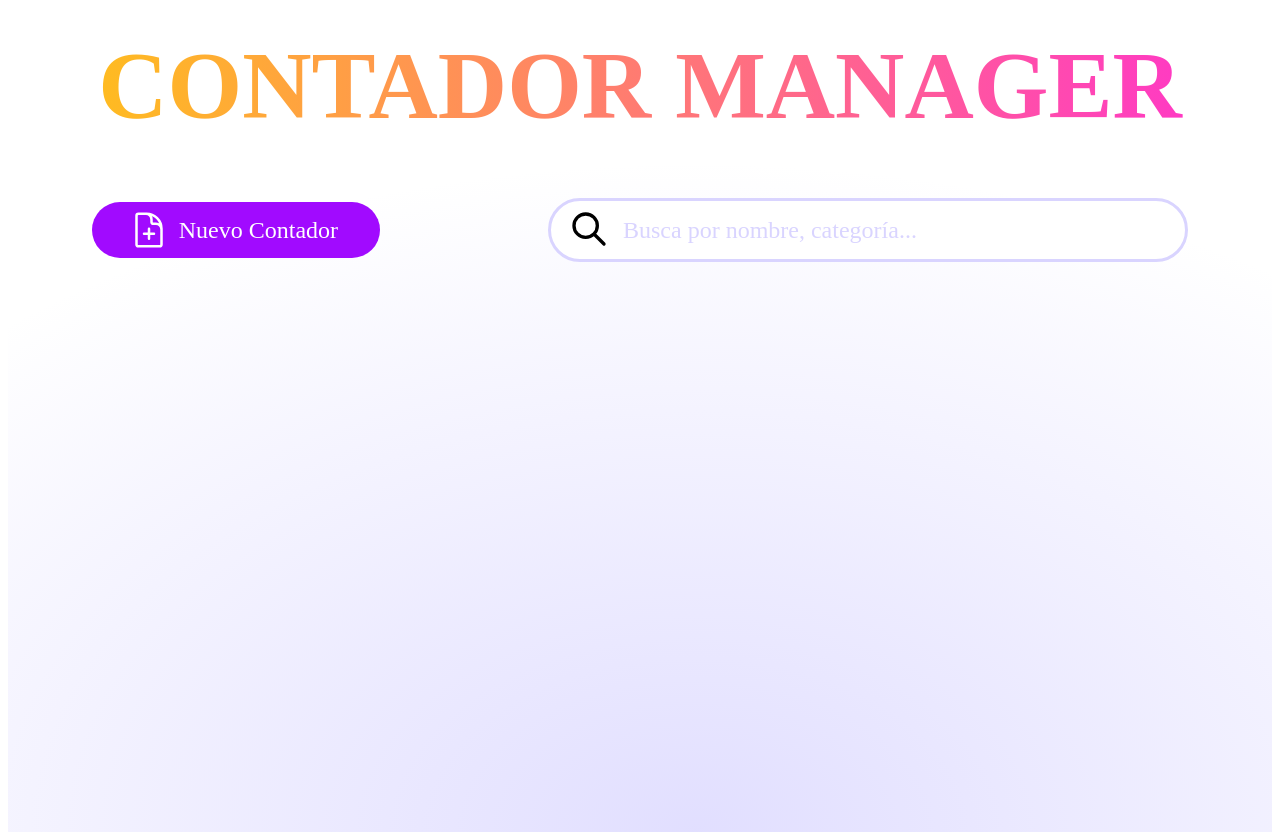
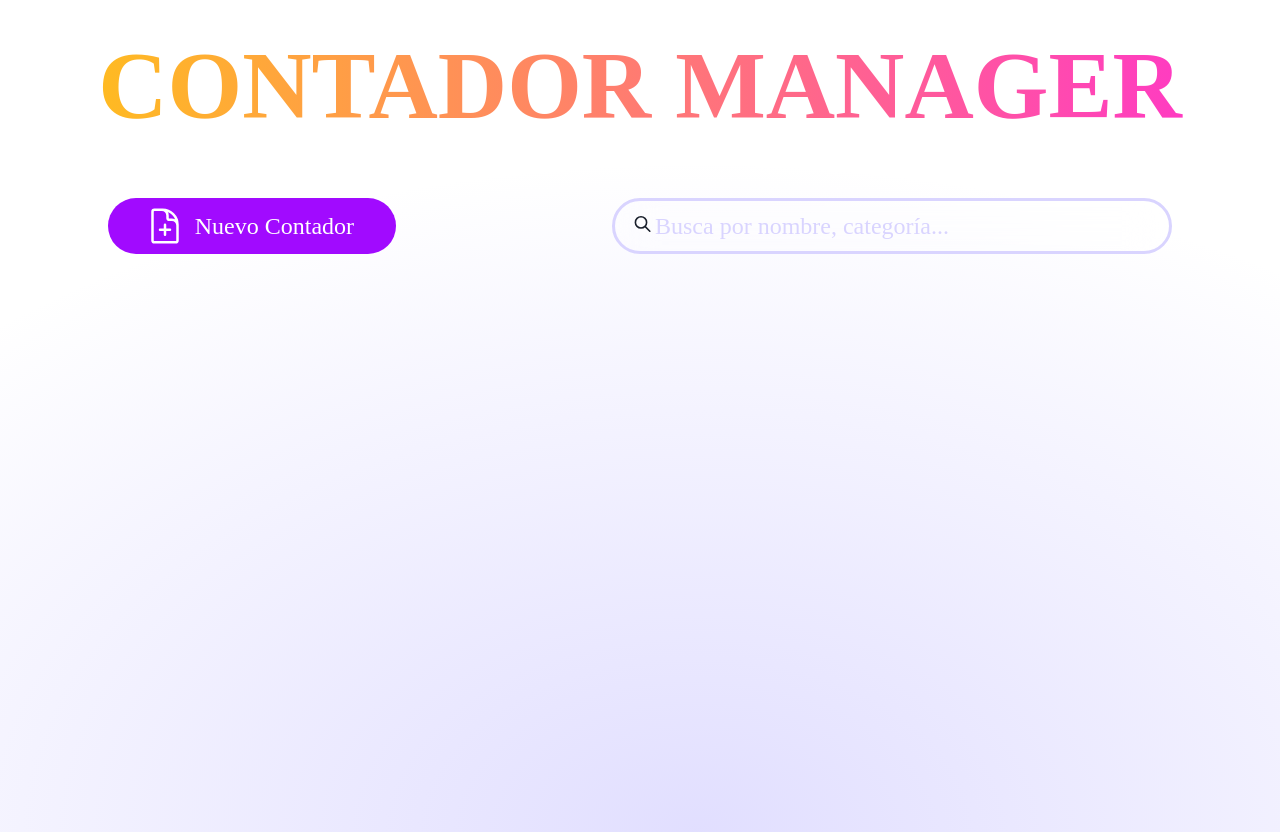
Before and after one commit to javierSerLuc/Contador-Manager, a React (Vite) app: page / in a window 1280 px wide. Built offline with nearby package versions, Linux system fonts and the light colour scheme.

Commit message:
feat: toasts
-Añadida la funcionalidad de toast

```diff
--- a/src/App.css
+++ b/src/App.css
@@ -69,10 +69,10 @@
 
 .barra-busqueda{
 
-  border:0.2rem solid #D9D4FF;
-  border-radius: 50px;
-  width: 35rem;
-  height: 3.5rem;
+  border:0.2rem solid #D9D4FF !important;
+  border-radius: 50px !important;
+  width: 35rem !important;
+  height: 3.5rem !important;
 
   backdrop-filter: blur(21px);
   padding-left: 4.5rem;
@@ -81,7 +81,7 @@
   font-family: 'mononoki NF';
   font-style: normal;
   font-weight: 400;
-  font-size: 24px;
+  font-size: 24px !important;
   line-height: 108px;
 
 }
@@ -95,7 +95,8 @@
 }
 
 .barra-busqueda:focus-visible{
-  outline: none;
+  outline: none !important;
+  box-shadow: none !important;
 }
 
 .icono-lupa{
--- a/src/components/BotonADD.jsx
+++ b/src/components/BotonADD.jsx
@@ -1,11 +1,53 @@
 import React from 'react'
 import { HiOutlineDocumentPlus } from "react-icons/hi2";
+import { useToast } from '@chakra-ui/react'
 
 export const BotonADD = () => {
+
+  const toast = useToast();
+
+  const crearBoton = async () => {
+
+    const opciones = {
+      method: 'POST',
+      headers:{
+        'Content-Type': 'application/json'
+      },
+      body: JSON.stringify({
+        nombre: 'Contador-Prueba',
+      })
+    }
+
+    try{
+      const peticion = await fetch('https://contador-manager-api-javierserluc.vercel.app/api/contador/crear', opciones);
+      return(
+      toast({
+        title: "Contador creado",
+        description: "Se ha creado un nuevo contador",
+        status: "success",
+        duration: 5000,
+        isClosable: true
+      })
+      )
+    }
+    catch(error){
+      console.log('BotonADD: crearBoton: error: ', error);
+      toast({
+        title: "Error al crear contador",
+        description: "No se ha podido crear el contador",
+        status: "error",
+        duration: 5000,
+        isClosable: true,
+      })
+    }
+
+  }
+
   return (
-    <button className='boton-add'>
+    <button className='boton-add' onClick={crearBoton}>
       <HiOutlineDocumentPlus className='icono-add' size={"2.5rem"} />
       <h2 className='texto-add'>Nuevo Contador</h2>
     </button>
+
   )
 }
--- a/src/main.jsx
+++ b/src/main.jsx
@@ -1,9 +1,11 @@
 import React from 'react'
 import ReactDOM from 'react-dom/client'
 import App from './App'
+import { ChakraProvider } from '@chakra-ui/react'
 
 ReactDOM.createRoot(document.getElementById('root')).render(
-
-    <App />
+    <ChakraProvider>
+        <App />
+    </ChakraProvider>
 
 )
```
